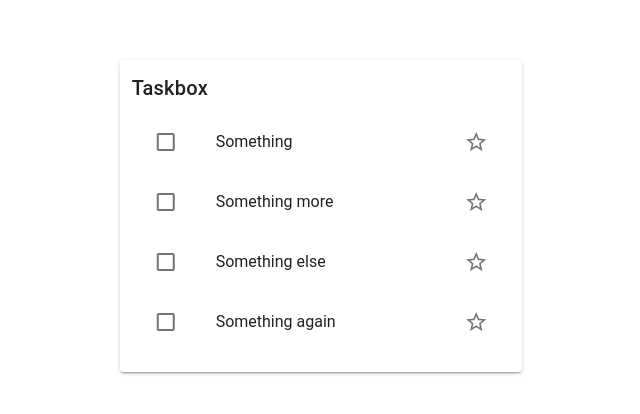
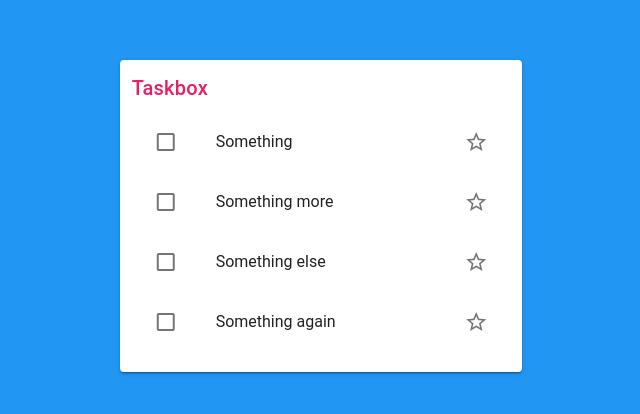
Before and after one commit to aidan-mcbride/vue-example-vuetify2-storybook-jest, a Vue app: page / in a window 1280 px wide. Shown: the part 184-598 px from the top of the page, without its empty margins (319-959 px from the left). Built offline with nearby package versions, Linux system fonts and the light colour scheme; a small style sheet from the web is missing.

Commit message:
Add pizzaz

```diff
--- a/src/App.vue
+++ b/src/App.vue
@@ -1,6 +1,6 @@
 <template>
   <v-app>
-    <v-content>
+    <v-content class="secondary">
       <v-container class="fill-height" fluid>
         <v-row align="center" justify="center">
           <v-col cols="12" sm="8" md="4">
--- a/src/components/InboxScreen/BaseInboxScreen.vue
+++ b/src/components/InboxScreen/BaseInboxScreen.vue
@@ -7,7 +7,7 @@
 
     <div v-else>
       <nav>
-        <h1 class="title">Taskbox</h1>
+        <h1 class="title primary--text">Taskbox</h1>
       </nav>
 
       <task-list />
```
Also changed, not shown: 2 other files (tests, documents, lock files or other folders).
